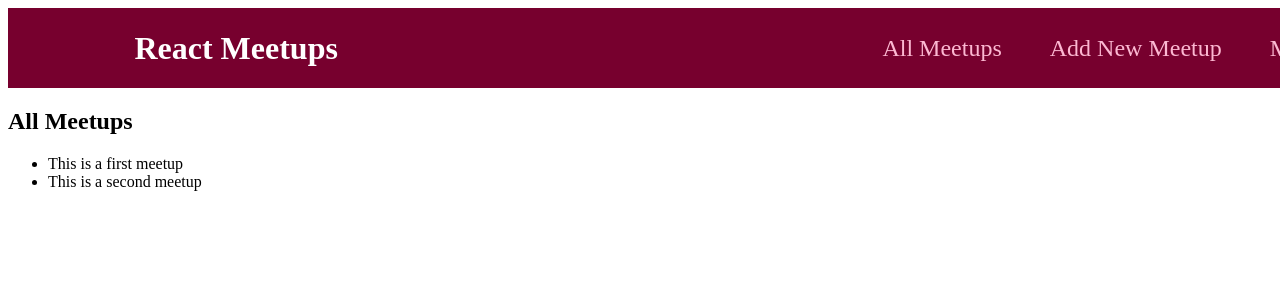
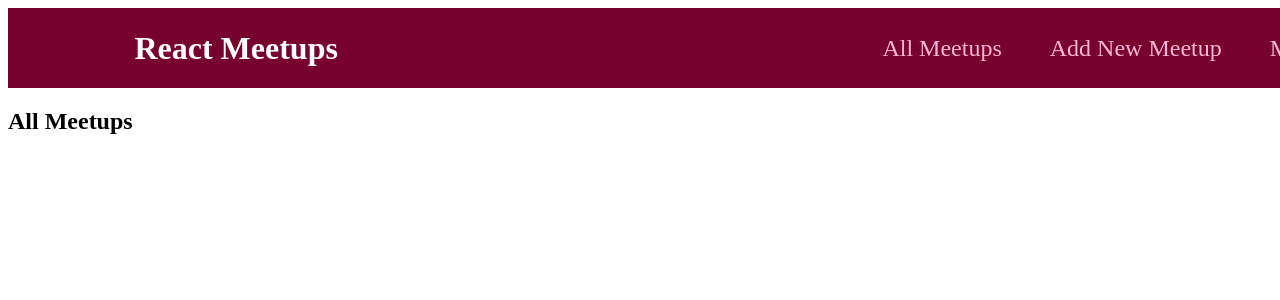
Before and after one commit to KietHo1/Meetup-ReactJS, a React (Create React App) app: page / in a window 1280 px wide. Shown: the top 300 px of the page. Built offline with nearby package versions, Linux system fonts and the light colour scheme.

Commit message:
Add Card

```diff
--- a/src/components/meetups/MeetupItem.js
+++ b/src/components/meetups/MeetupItem.js
@@ -1,8 +1,10 @@
 import classes from "./MeetupItem.module.css";
+import Card from "../ui/Card";
 
 function MeetupItem(props) {
   return (
     <li className={classes.item}>
+      <Card>
         <div className={classes.image}>
           <img src={props.image} alt={props.title} />
         </div>
@@ -14,6 +16,7 @@ function MeetupItem(props) {
         <div className={classes.actions}>
           <button>To Favorites</button>
         </div>
+      </Card>
     </li>
   );
 }
--- a/src/components/meetups/MeetupList.js
+++ b/src/components/meetups/MeetupList.js
@@ -1,10 +1,18 @@
 import classes from "./MeetupList.module.css";
 import MeetupItem from "./MeetupItem";
+
 function MeetupList(props) {
   return (
     <ul className={classes.list}>
       {props.meetups.map((meetup) => (
-        <MeetupItem />
+        <MeetupItem
+          key={meetup.id}
+          id={meetup.id}
+          image={meetup.image}
+          title={meetup.title}
+          address={meetup.address}
+          description={meetup.description}
+        />
       ))}
     </ul>
   );
--- /dev/null
+++ b/src/components/ui/Card.js
@@ -0,0 +1,7 @@
+import classes from "./Card.module.css";
+
+function Card() {
+  return <div className={classes.card}></div>;
+}
+
+export default Card;
--- a/src/pages/AllMeetups.js
+++ b/src/pages/AllMeetups.js
@@ -1,3 +1,5 @@
+import MeetupList from "../components/meetups/MeetupList";
+
 const DUMMY_DATA = [
   {
     id: "m1",
@@ -23,11 +25,7 @@ function AllMeetupsPage() {
   return (
     <section>
       <h1>All Meetups</h1>
-      <ul>
-        {DUMMY_DATA.map((meetup) => {
-          return <li key={meetup.id}>{meetup.title}</li>;
-        })}
-      </ul>
+      <MeetupList meetups={DUMMY_DATA} />
     </section>
   );
 }
```
Also changed, not shown: src/components/ui/Card.module.css (added). Lines whose indentation alone changed are shown as unchanged.
